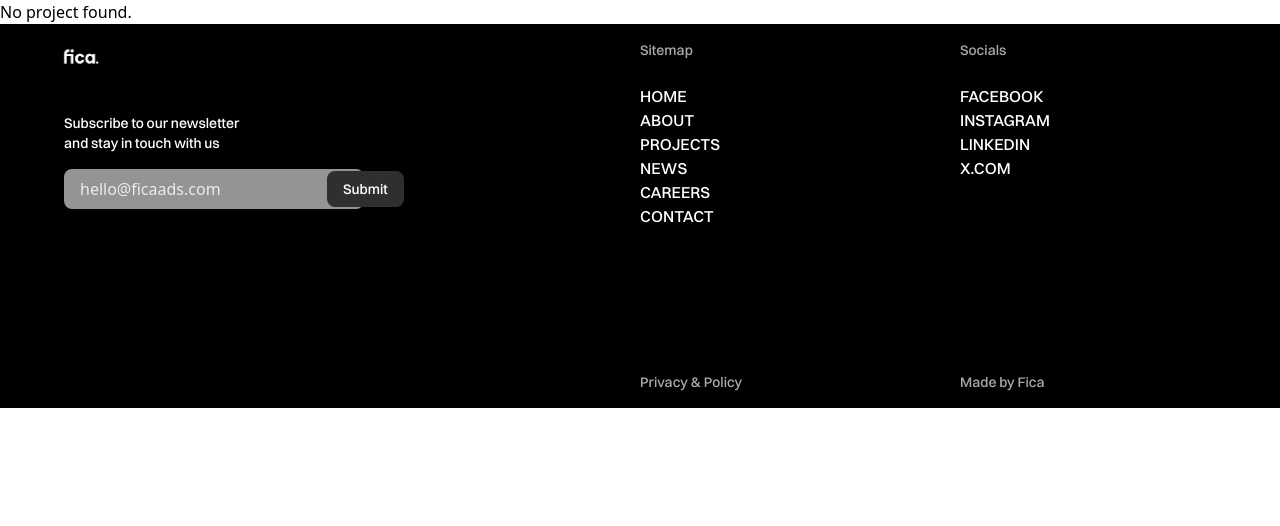
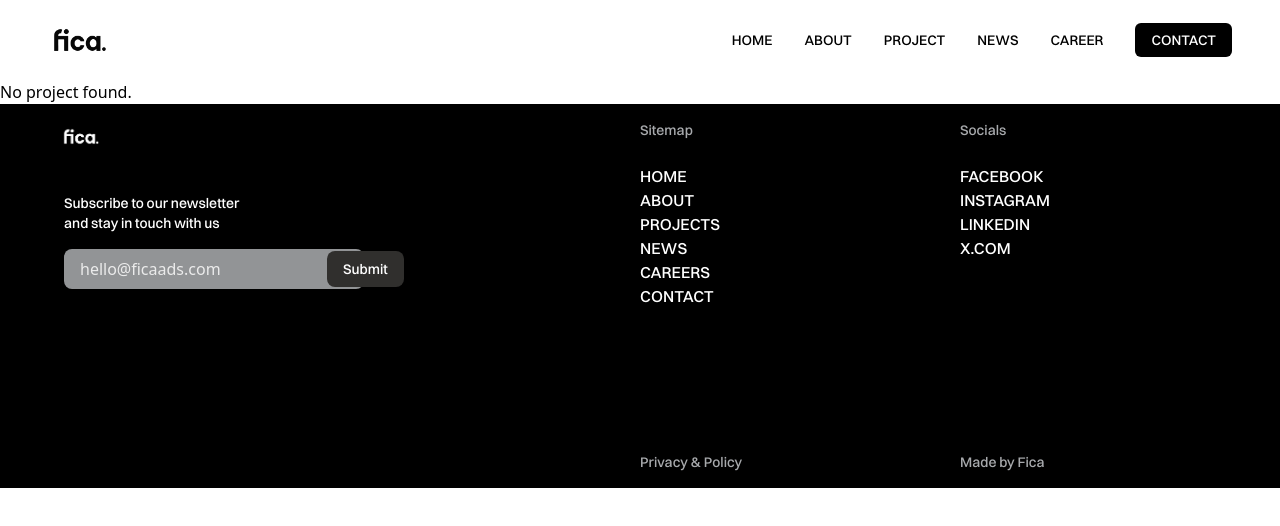
Before and after one commit to Fica-Web/FicaAds, a React (Vite) app in the folder frontend/: page /project/1 in a window 1280 px wide. Shown: the top 526 px of the page. Built offline with nearby package versions, Linux system fonts and the light colour scheme.

Commit message:
created homeLayout and updated routes

```diff
--- a/frontend/src/App.jsx
+++ b/frontend/src/App.jsx
@@ -1,5 +1,6 @@
 import React from 'react';
 import { Route, Routes } from 'react-router-dom';
+import HomeLayout from './layout/HomeLayout';
 import HomePage from './Pages/HomePage';
 import AboutPage from './Pages/AboutPage';
 import ProjectPage from './Pages/ProjectPage';
@@ -19,19 +20,21 @@ import AdminCareerPage from './admin/pages/AdminCareerPage';
 const App = () => {
   return (
     <Routes>
-      {/* Public Routes */}
-      <Route path='/' element={<HomePage />} />
-      <Route path='/about' element={<AboutPage />} />
-      <Route path='/project' element={<ProjectPage />} />
-      <Route path='/project/:id' element={<ProjectDetails />} />
-      <Route path='/news' element={<NewsPage />} />
-      <Route path='/news/:id' element={<BlogDetails />} />
-      <Route path='/careers' element={<CareersPage />} />
-      <Route path='/privacypolicy' element={<PrivacyPolicy />} />
-      <Route path='/contact' element={<ContactPage />} />
-      <Route path='/services/:id' element={<ServiceDetailsPage />} />
+      {/* Home Layout Routes */}
+      <Route path='/' element={<HomeLayout />}>
+        <Route index element={<HomePage />} />
+        <Route path='about' element={<AboutPage />} />
+        <Route path='project' element={<ProjectPage />} />
+        <Route path='project/:id' element={<ProjectDetails />} />
+        <Route path='news' element={<NewsPage />} />
+        <Route path='news/:id' element={<BlogDetails />} />
+        <Route path='careers' element={<CareersPage />} />
+        <Route path='privacypolicy' element={<PrivacyPolicy />} />
+        <Route path='contact' element={<ContactPage />} />
+        <Route path='services/:id' element={<ServiceDetailsPage />} />
+      </Route>
 
-      {/* Admin Routes (Wrapped in AdminLayout) */}
+      {/* Admin Layout Routes */}
       <Route path='/admin' element={<AdminLayout />}>
         <Route index element={<AdminDashboard />} />
         <Route path='teams' element={<AdminTeamPage />} />
--- a/frontend/src/Components/Careers/CareerHero.jsx
+++ b/frontend/src/Components/Careers/CareerHero.jsx
@@ -1,6 +1,5 @@
 import React, { useEffect, useState } from 'react';
 import hero1 from "../../assets/Images/careers-page.webp";
-import NavBar from '../NavBar/NavBar';
 
 const CareerHero = () => {
   // State to track when the component has mounted
@@ -19,9 +18,6 @@ const CareerHero = () => {
           src={hero1}
           alt='product'
         />
-        <div className="absolute top-0 left-0 w-full z-20">
-          <NavBar />
-        </div>
       </div>
     </div>
   );
--- a/frontend/src/Components/Project/ProjectDetails.jsx
+++ b/frontend/src/Components/Project/ProjectDetails.jsx
@@ -2,7 +2,6 @@ import React from 'react';
 import { useEffect } from 'react';
 import { useSelector } from 'react-redux';
 import { useParams } from 'react-router-dom';  // Get the project ID from the URL
-import NavBar from '../NavBar/NavBar';
 
 const ProjectDetails = () => {
     useEffect(() => {
@@ -16,8 +15,7 @@ const ProjectDetails = () => {
 
     return (
         <div className=''>
-            <NavBar />
-            <div className="mt-6">
+            <div className="">
                 <div className='bg-primary relative'>
                     <div className=" absolute top-32 space-y-2 md:top-56 lg:top-56 xl:top-62 left-0 md:left-6 xl:left-12 w-10/12 h-full   text-white flex flex-col justify-center  p-4 rounded-xl">
 
--- a/frontend/src/Pages/AboutPage.jsx
+++ b/frontend/src/Pages/AboutPage.jsx
@@ -7,7 +7,6 @@ import AboutHero from '../Components/About/AboutHero'
 import Story from '../Components/About/Story'
 import Podcast from '../Components/About/Podcast'
 import AboutHiring from '../Components/About/AboutHiring'
-import NavBar from '../Components/NavBar/NavBar'
 import { Team } from '../Components/About/Team';
 
 const AboutPage = () => {
@@ -53,7 +52,6 @@ const AboutPage = () => {
         <script type="application/ld+json">{JSON.stringify(schemaData)}</script>
       </Helmet>
 
-      <NavBar/>
       <AboutBanner/>
       <WhoWeAre />
       <AboutHero/>
--- a/frontend/src/Pages/ContactPage.jsx
+++ b/frontend/src/Pages/ContactPage.jsx
@@ -1,7 +1,6 @@
 import { useEffect } from 'react';
 import { Helmet } from 'react-helmet-async';
-import ContactHero from '../Components/Contact/ContactHero'
-import NavBar from '../Components/NavBar/NavBar'
+import ContactHero from '../Components/Contact/ContactHero';
 
 const ContactPage = () => {
   useEffect(() => {
@@ -37,7 +36,6 @@ const ContactPage = () => {
         <script type="application/ld+json">{JSON.stringify(schemaData)}</script>
       </Helmet>
 
-        <NavBar />
         <ContactHero />
     </div>
   )
--- a/frontend/src/Pages/HomePage.jsx
+++ b/frontend/src/Pages/HomePage.jsx
@@ -5,7 +5,6 @@ import HomeNews from '../Components/Home/HomeNews'
 import Hero from '../Components/Home/Hero'
 import Behaind from '../Components/Home/Behaind'
 import HomeHiring from '../Components/Home/HomeHiring'
-import NavBar from '../Components/NavBar/NavBar'
 import Projects from '../Components/Project/Projects';
 import LogoMovementAnimation from '../Components/Home/LogoMovementAnimation';
 import Services from '../Components/Home/Services';
@@ -53,7 +52,6 @@ const HomePage = () => {
         <script type="application/ld+json">{JSON.stringify(schemaData)}</script>
       </Helmet>
 
-      <NavBar />
       <Hero />
       <Projects showFullContent={false} limit={3} showbutton={true} />
       <CreateiveJourney />
--- a/frontend/src/Pages/NewsPage.jsx
+++ b/frontend/src/Pages/NewsPage.jsx
@@ -3,7 +3,6 @@ import { useEffect } from 'react';
 import { Helmet } from 'react-helmet-async';
 import NewsCard from '../Components/News/NewsCard'
 import NewsHero from '../Components/News/NewsHero'
-import NavBar from '../Components/NavBar/NavBar'
 import ExtraNews from '../Components/News/ExtraNews';
 
 const NewsPage = () => {
@@ -35,7 +34,6 @@ const NewsPage = () => {
         <script type="application/ld+json">{JSON.stringify(schemaData)}</script>
       </Helmet>
 
-      <NavBar/>
         <NewsCard />
         <NewsHero />
         <ExtraNews/>
--- a/frontend/src/Pages/ProjectPage.jsx
+++ b/frontend/src/Pages/ProjectPage.jsx
@@ -2,7 +2,6 @@ import React from 'react'
 import { useEffect } from 'react';
 import { Helmet } from 'react-helmet-async';
 import Projects from '../Components/Project/Projects'
-import NavBar from '../Components/NavBar/NavBar'
 
 const ProjectPage = () => {
   useEffect(() => {
@@ -39,7 +38,6 @@ const ProjectPage = () => {
         <script type="application/ld+json">{JSON.stringify(schemaData)}</script>
       </Helmet>
 
-      <NavBar/>
       <Projects showFullContent={true} showbutton={false} />
     </div>
   )
--- a/frontend/src/Pages/ServiceDetailsPage.jsx
+++ b/frontend/src/Pages/ServiceDetailsPage.jsx
@@ -1,6 +1,5 @@
 import React from 'react';
 import { useParams } from 'react-router-dom';
-import NavBar from '../Components/NavBar/NavBar';
 import services from '../data/services';
 import ServiceHero from '../Components/services/ServiceHero';
 import ServiceContentListing from '../Components/services/ServiceContentListing';
@@ -14,7 +13,6 @@ const ServiceDetailsPage = () => {
     }
     return (
         <div>
-            <NavBar />
             <ServiceHero service={service} />
             <ServiceContentListing service={service} />
         </div>
--- /dev/null
+++ b/frontend/src/layout/HomeLayout.jsx
@@ -0,0 +1,16 @@
+import React from 'react';
+import { Outlet } from "react-router-dom";
+import NavBar from "../Components/NavBar/NavBar";
+import Footer from "../Components/Footer/Footer";
+
+const HomeLayout = () => {
+    return (
+        <div>
+            <NavBar />
+            <Outlet />
+            <Footer />
+        </div>
+    )
+}
+
+export default HomeLayout
--- a/frontend/src/main.jsx
+++ b/frontend/src/main.jsx
@@ -7,7 +7,6 @@ import './index.css'
 import { BrowserRouter, useLocation } from 'react-router-dom'
 import { Provider } from "react-redux"
 import store from './store.js'
-import Footer from './Components/Footer/Footer.jsx'
 import { initGA, logPageView } from "./analytics.js";
 
 // Initialize Google Analytics on app load
@@ -31,7 +30,6 @@ createRoot(document.getElementById('root')).render(
         <Provider store={store}>
 
           <App />
-          <Footer />
         </Provider>
       </BrowserRouter>
     </HelmetProvider>
```
